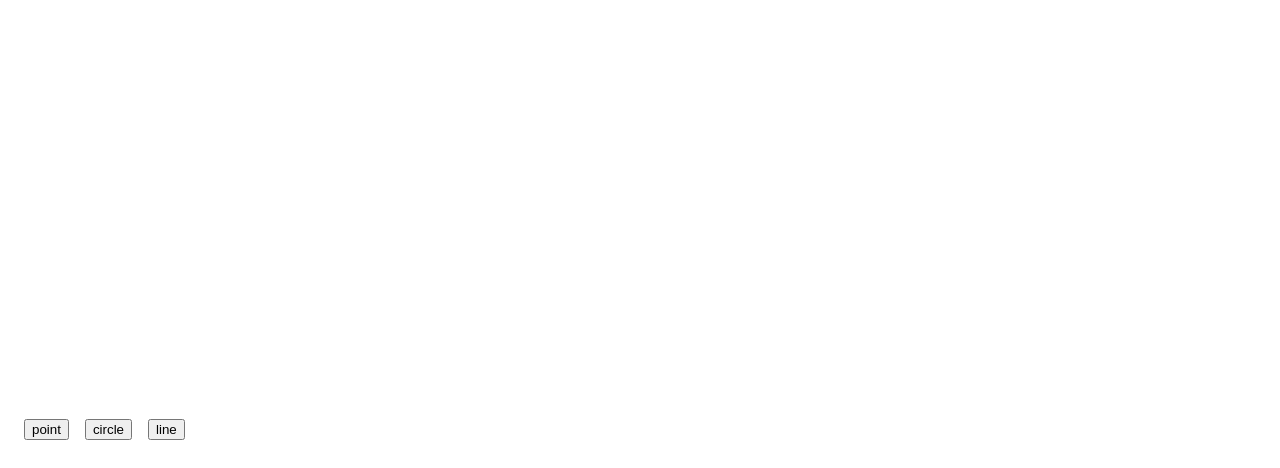
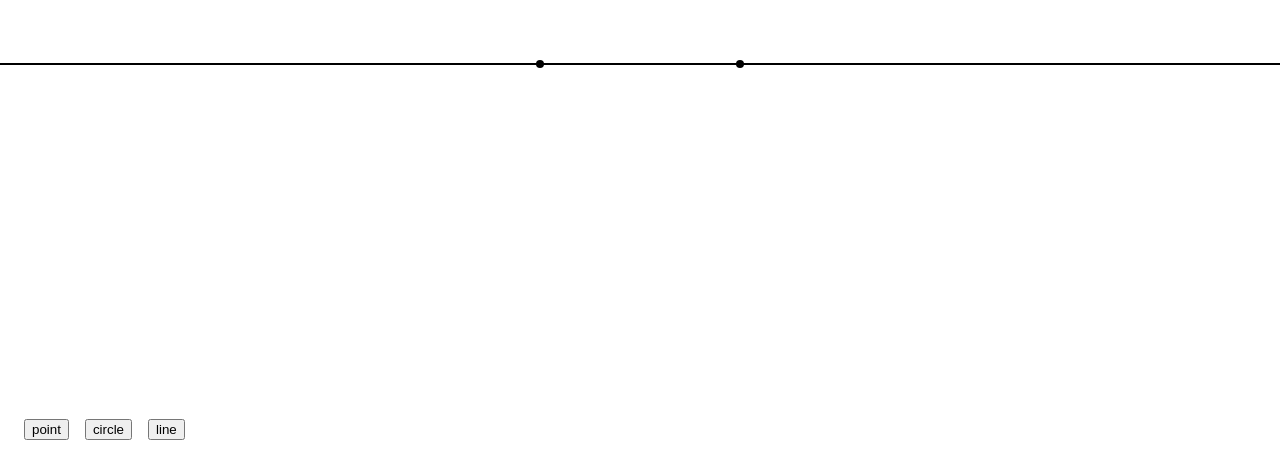
Before and after one commit to arrocke/euclid, a React (Create React App) app: page /proposition/1 in a window 1280 px wide. Shown: the part 336-804 px from the top of the page. Built offline with nearby package versions, Linux system fonts and the light colour scheme.

Commit message:
set up propositions

```diff
--- a/package.json
+++ b/package.json
@@ -3,8 +3,9 @@
   "version": "0.1.0",
   "private": true,
   "dependencies": {
-    "react": "^16.8.4",
-    "react-dom": "^16.8.4",
+    "react": "16.8.4",
+    "react-dom": "16.8.4",
+    "react-router-dom": "5.0.0",
     "react-scripts": "2.1.8"
   },
   "scripts": {
--- a/src/App.js
+++ b/src/App.js
@@ -1,16 +1,8 @@
-import React, { useState } from 'react';
-import Canvas from './components/Canvas';
-import Toolbar from './components/Toolbar';
+import React from 'react';
+import PageView from './components/PageView'
 
 function App () {
-  const [tool, setTool] = useState()
-
-  return (
-    <div className="App">
-      <Canvas tool={tool} />
-      <Toolbar tool={tool} onToolChange={setTool}/>
-    </div>
-  );
+  return <PageView />
 }
 
 export default App;
--- a/src/components/Canvas.js
+++ b/src/components/Canvas.js
@@ -5,9 +5,9 @@ import Circle from './Circle'
 import useConstruction from '../hooks/construction'
 import useWindowSize from '../hooks/windowSize'
 
-function Canvas({ tool }) {
+function Canvas({ tool, construction = [] }) {
   const { width, height } = useWindowSize()
-  const [{ elements, intersections}, dispatch] = useConstruction([])
+  const [{ elements, intersections}, dispatch] = useConstruction(construction)
   const [clickedPoint, setClickedPoint] = useState(null)
 
   const onPointClick = (point) => {
--- /dev/null
+++ b/src/components/PageView.js
@@ -0,0 +1,13 @@
+import React from 'react'
+import { BrowserRouter as Router, Route } from 'react-router-dom'
+import EuclidView from '../views/EuclidView'
+import HomeView from '../views/HomeView'
+
+function PageView() {
+  return <Router>
+    <Route exact path="/" component={HomeView}/>
+    <Route exact path="/proposition/:id" component={EuclidView}/>
+  </Router>
+}
+
+export default PageView
--- /dev/null
+++ b/src/data.json
@@ -0,0 +1,13 @@
+[
+  [
+    { "type": "point", "x": -100, "y": 0 },
+    { "type": "point", "x": 100, "y": 0 },
+    { "type": "line", "p1": 0, "p2": 1 }
+  ],
+  [
+    { "type": "point", "x": -50, "y": -50 },
+    { "type": "point", "x": 50, "y": 0 },
+    { "type": "point", "x": 50, "y": 100 },
+    { "type": "line", "p1": 2, "p2": 1 }
+  ]
+]
--- /dev/null
+++ b/src/views/EuclidView.js
@@ -0,0 +1,20 @@
+import React, { useState } from 'react';
+import Canvas from '../components/Canvas';
+import Toolbar from '../components/Toolbar';
+import data from '../data.json'
+
+console.log(data)
+
+function EuclidView ({ match }) {
+  const construction = data[parseInt(match.params.id) - 1] || []
+  const [tool, setTool] = useState()
+
+  return (
+    <div className="EuclidView">
+      <Canvas tool={tool} construction={construction}/>
+      <Toolbar tool={tool} onToolChange={setTool}/>
+    </div>
+  );
+}
+
+export default EuclidView;
--- /dev/null
+++ b/src/views/HomeView.js
@@ -0,0 +1,7 @@
+import React from 'react'
+
+function HomeView () {
+  return <div class="HomeView"></div>
+}
+
+export default HomeView
```
Also changed, not shown: 1 other file (tests, documents, lock files or other folders).
